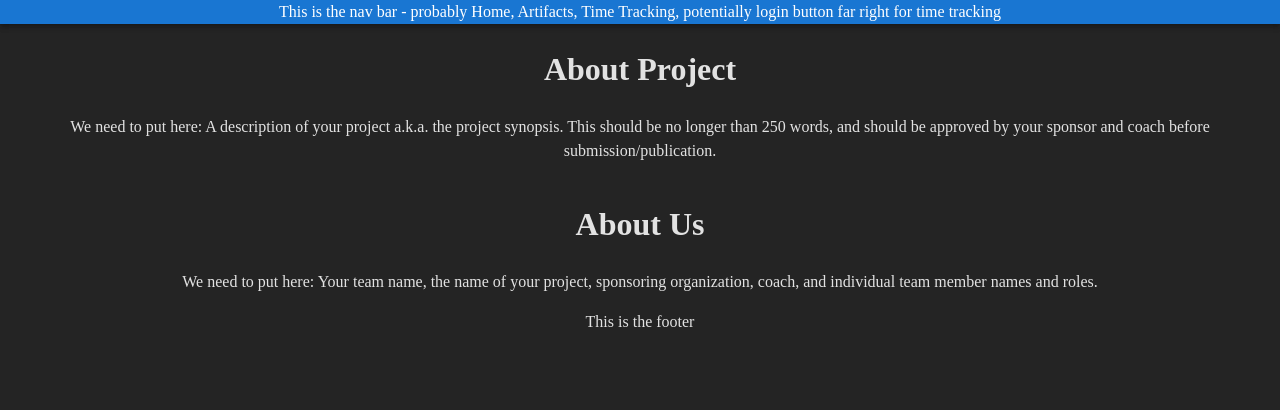
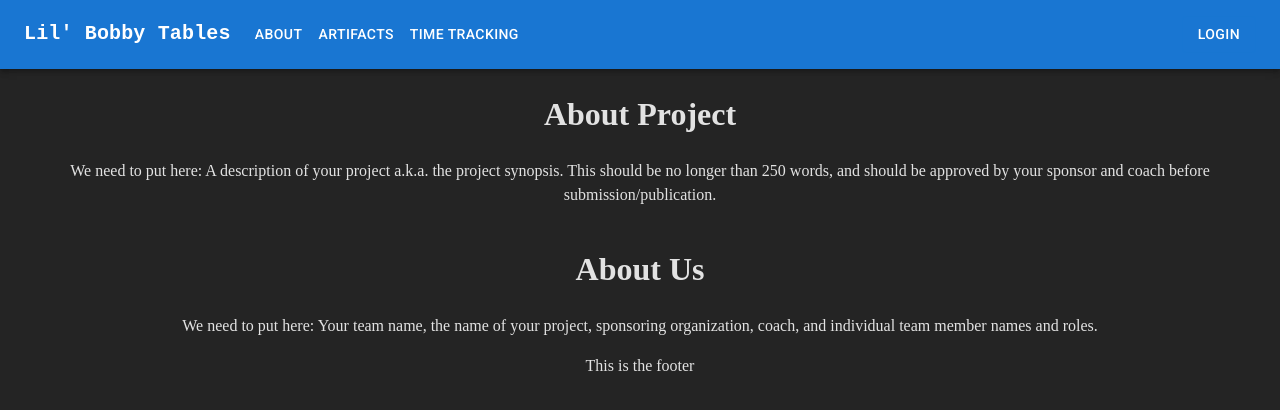
Before and after one commit to Team-Lil-Bobby-Tables/ProjectWebsite, a React (Vite) app in the folder frontend/: page / in a window 1280 px wide. Shown: the top 410 px of the page. Built offline with nearby package versions, Linux system fonts and the light colour scheme.

Commit message:
feat: implemented navbar (except: login)

```diff
--- a/frontend/src/App.css
+++ b/frontend/src/App.css
@@ -6,3 +6,26 @@
   display: flex;
   flex-direction: column;
 }
+
+.nav {
+  min-height: 40px;
+  height: 40px;
+  text-align: center;
+  display: flex;
+  justify-content: center;
+  position: relative !important;
+  display: flex !important;
+  flex-direction: row !important;
+}
+
+.nav > .logo {
+  margin-right: auto;
+  margin-left: 10px;
+}
+
+.nav > .nav-items {
+  display: flex;
+  justify-content: center;
+  align-items: center;
+  gap: 10px;
+}
--- a/frontend/src/App.tsx
+++ b/frontend/src/App.tsx
@@ -3,11 +3,17 @@
 import AboutUs from "./components/about-us";
 import Navbar from "./components/navbar";
 import Footer from "./components/footer";
+import { userInfo } from "./types/User";
 
 function App() {
+  const userInfo: userInfo = {
+    loggedIn: false,
+    profile: null,
+  };
+
   return (
     <div className="App">
-      <Navbar />
+      <Navbar {...userInfo} />
       <AboutProject />
       <AboutUs />
       <Footer />
--- a/frontend/src/components/navbar.tsx
+++ b/frontend/src/components/navbar.tsx
@@ -1,16 +1,180 @@
-import { AppBar } from "@mui/material";
+/**
+ * Modified from: https://mui.com/material-ui/react-app-bar/
+ */
+
+import * as React from "react";
+import AppBar from "@mui/material/AppBar";
+import Box from "@mui/material/Box";
+import Toolbar from "@mui/material/Toolbar";
+import IconButton from "@mui/material/IconButton";
+import Typography from "@mui/material/Typography";
+import Menu from "@mui/material/Menu";
+import MenuIcon from "@mui/icons-material/Menu";
+import Container from "@mui/material/Container";
+import Avatar from "@mui/material/Avatar";
+import Button from "@mui/material/Button";
+import Tooltip from "@mui/material/Tooltip";
+import MenuItem from "@mui/material/MenuItem";
+import { userInfo } from "../types/User";
+
+const pages = ["About", "Artifacts", "Time Tracking"];
+const settings = ["Logout"];
 
 /**
- * Eveything in the navbar component
+ * The navbar used in the website
  * @returns Navbar component
  */
-const Navbar = () => {
+function Navbar(props: userInfo) {
+  const [anchorElNav, setAnchorElNav] = React.useState<null | HTMLElement>(
+    null
+  );
+  const [anchorElUser, setAnchorElUser] = React.useState<null | HTMLElement>(
+    null
+  );
+
+  const handleOpenNavMenu = (event: React.MouseEvent<HTMLElement>) => {
+    setAnchorElNav(event.currentTarget);
+  };
+  const handleOpenUserMenu = (event: React.MouseEvent<HTMLElement>) => {
+    setAnchorElUser(event.currentTarget);
+  };
+
+  const handleCloseNavMenu = () => {
+    setAnchorElNav(null);
+  };
+
+  const handleCloseUserMenu = () => {
+    setAnchorElUser(null);
+  };
+
   return (
     <AppBar position="static">
-      This is the nav bar - probably Home, Artifacts, Time Tracking, potentially
-      login button far right for time tracking
+      <Container maxWidth="xl">
+        <Toolbar disableGutters>
+          <Typography
+            variant="h6"
+            noWrap
+            component="a"
+            href="#app-bar-with-responsive-menu"
+            sx={{
+              mr: 2,
+              display: { xs: "none", md: "flex" },
+              fontFamily: "monospace",
+              fontWeight: 700,
+              color: "inherit",
+              textDecoration: "none",
+            }}
+          >
+            Lil' Bobby Tables
+          </Typography>
+
+          <Box sx={{ flexGrow: 1, display: { xs: "flex", md: "none" } }}>
+            <IconButton
+              size="large"
+              aria-label="account of current user"
+              aria-controls="menu-appbar"
+              aria-haspopup="true"
+              onClick={handleOpenNavMenu}
+              color="inherit"
+            >
+              <MenuIcon />
+            </IconButton>
+            <Menu
+              id="menu-appbar"
+              anchorEl={anchorElNav}
+              anchorOrigin={{
+                vertical: "bottom",
+                horizontal: "left",
+              }}
+              keepMounted
+              transformOrigin={{
+                vertical: "top",
+                horizontal: "left",
+              }}
+              open={Boolean(anchorElNav)}
+              onClose={handleCloseNavMenu}
+              sx={{ display: { xs: "block", md: "none" } }}
+            >
+              {pages.map((page) => (
+                <MenuItem key={page} onClick={handleCloseNavMenu}>
+                  <Typography sx={{ textAlign: "center" }}>{page}</Typography>
+                </MenuItem>
+              ))}
+            </Menu>
+          </Box>
+          <Typography
+            variant="h5"
+            noWrap
+            component="a"
+            href="#app-bar-with-responsive-menu"
+            sx={{
+              mr: 2,
+              display: { xs: "flex", md: "none" },
+              flexGrow: 1,
+              fontFamily: "monospace",
+              fontWeight: 700,
+              color: "inherit",
+              textDecoration: "none",
+            }}
+          >
+            Lil' Bobby Tables
+          </Typography>
+          <Box sx={{ flexGrow: 1, display: { xs: "none", md: "flex" } }}>
+            {pages.map((page) => (
+              <Button
+                key={page}
+                onClick={handleCloseNavMenu}
+                sx={{ my: 2, color: "white", display: "block" }}
+              >
+                {page}
+              </Button>
+            ))}
+          </Box>
+          <Box sx={{ flexGrow: 0 }}>
+            {props.loggedIn ? (
+              <>
+                <Tooltip title="Open settings">
+                  <IconButton onClick={handleOpenUserMenu} sx={{ p: 0 }}>
+                    <Avatar
+                      alt="Remy Sharp"
+                      src="/static/images/avatar/2.jpg"
+                    />
+                  </IconButton>
+                </Tooltip>
+                <Menu
+                  sx={{ mt: "45px" }}
+                  id="menu-appbar"
+                  anchorEl={anchorElUser}
+                  anchorOrigin={{
+                    vertical: "top",
+                    horizontal: "right",
+                  }}
+                  keepMounted
+                  transformOrigin={{
+                    vertical: "top",
+                    horizontal: "right",
+                  }}
+                  open={Boolean(anchorElUser)}
+                  onClose={handleCloseUserMenu}
+                >
+                  {settings.map((setting) => (
+                    <MenuItem key={setting} onClick={handleCloseUserMenu}>
+                      <Typography sx={{ textAlign: "center" }}>
+                        {setting}
+                      </Typography>
+                    </MenuItem>
+                  ))}
+                </Menu>
+              </>
+            ) : (
+              <Button variant="outlined" sx={{ color: "white" }}>
+                Login
+              </Button>
+            )}
+          </Box>
+        </Toolbar>
+      </Container>
     </AppBar>
   );
-};
-
+}
 export default Navbar;
--- /dev/null
+++ b/frontend/src/types/User.ts
@@ -0,0 +1,11 @@
+// UserProps.ts
+export type userInfo {
+    loggedIn: boolean;
+    profile: profile | null;
+  }
+
+  export type profile {
+    username: string;
+    email: string;
+    role: string;
+  }
```
